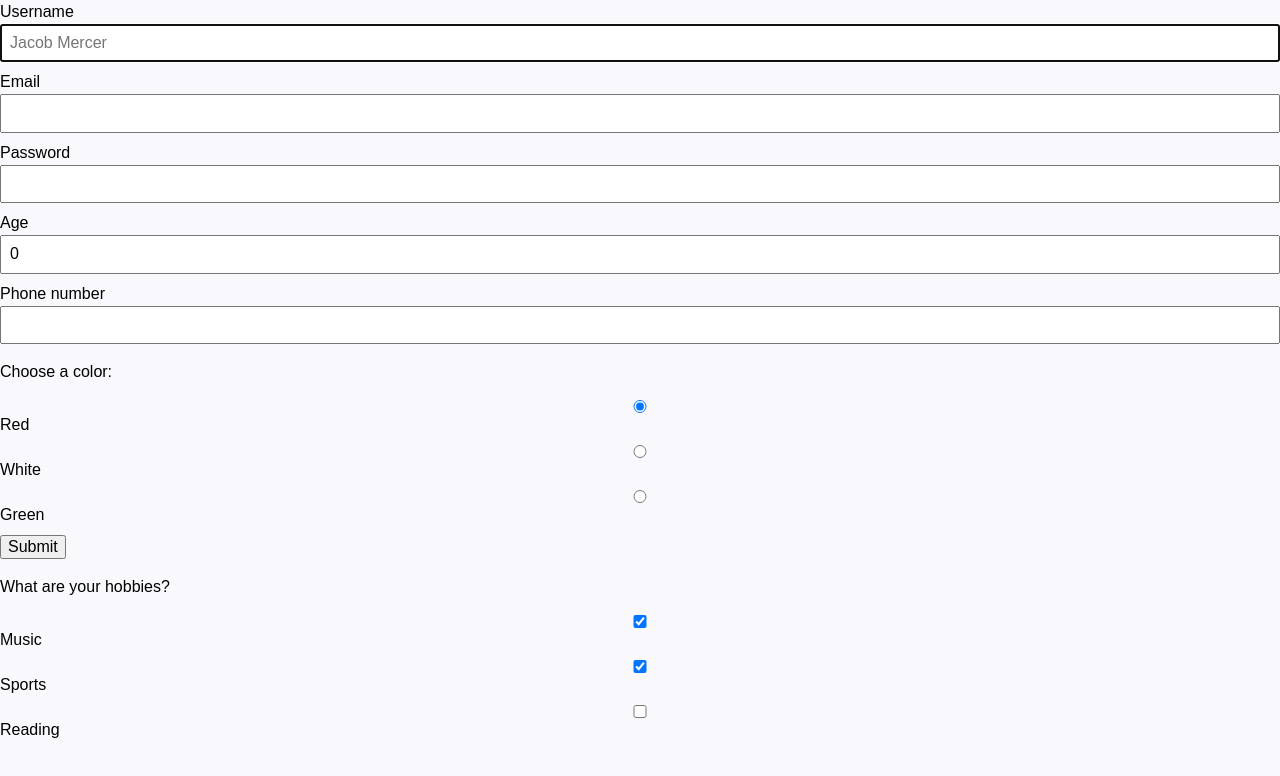
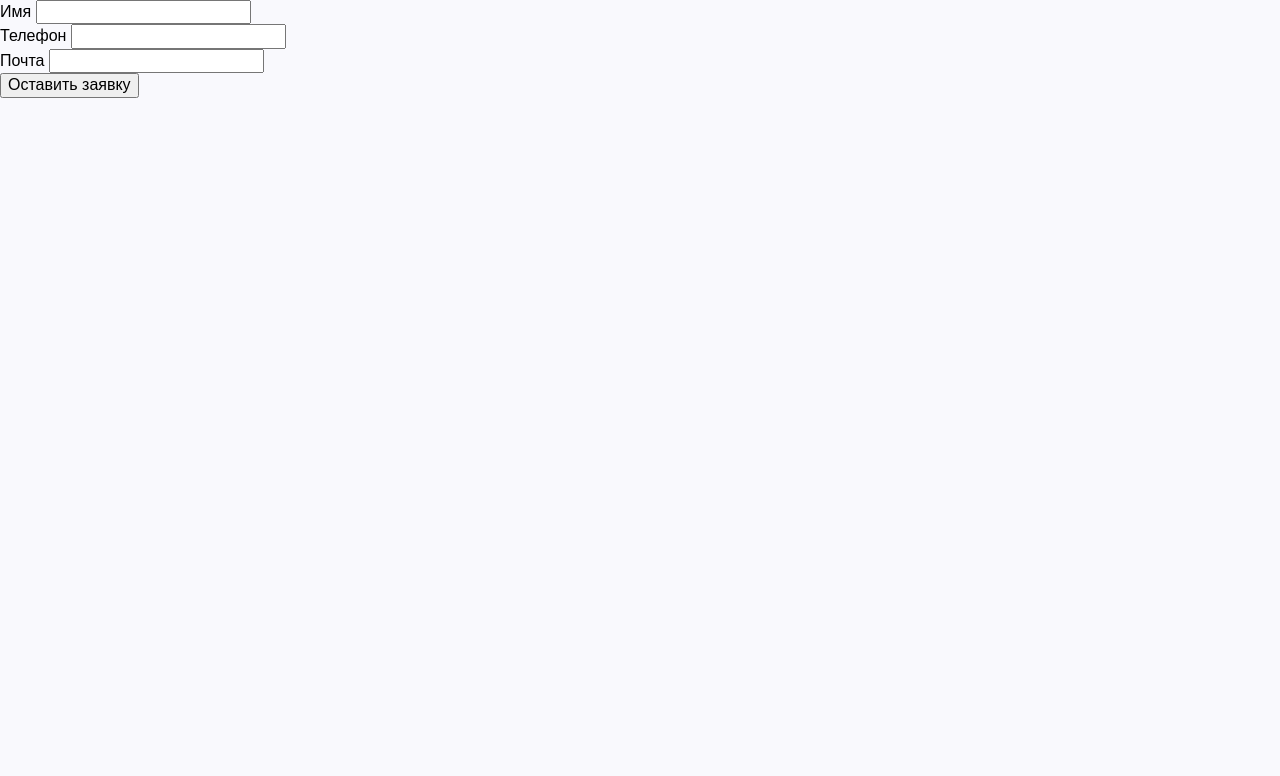
Before and after one commit to Nechuhaev/trenirovki, a plain HTML site: page index.html in a window 1280 px wide. Drawn offline with nearby package versions, Linux system fonts and the light colour scheme.

Commit message:
Тренировка по формам

```diff
--- a/css/style.css
+++ b/css/style.css
@@ -9,12 +9,9 @@ body {
 }
 
 input {
-    padding: 8px;
-    font-family: inherit;
+
 }
 
 label {
-    display: flex;
-    flex-direction: column;
-    margin-bottom: 8px;
+
 }
--- a/index.html
+++ b/index.html
@@ -9,60 +9,19 @@
     <link rel="stylesheet" href="./css/style.css">
 </head>
 <body>
-<div class="forms">
-<form>
-    <label>
-        Username
-        <input type="text" name="username" placeholder="Jacob Mercer" autofocus />
-    </label>
-    <label>
-        Email
-        <input type="email" name="email" />
-    </label>
-    <label>
-        Password
-        <input type="password" name="password" minlength="5" maxlength="12" />
-    </label>
-    <label>
-        Age
-        <input type="number" name="age" value="0" min="18" max="120" />
-    </label>
-    <label>
-        Phone number
-        <input type="tel" name="phone_number" />
-    </label>
 
-</form>
-<form>
-    <p>Choose a color:</p>
-    <label>
-        <input type="radio" name="color" value="red" checked />
-        Red
-    </label>
-    <label>
-        <input type="radio" name="color" value="white" />
-        White
-    </label>
-    <label>
-        <input type="radio" name="color" value="green" />
-        Green
-    </label>
-    <button type="submit">Submit</button>
-</form>
-<form>
-    <p>What are your hobbies?</p>
-    <label>
-        <input type="checkbox" name="hobby" value="music" checked />
-        Music
-    </label>
-    <label>
-        <input type="checkbox" name="hobby" value="sports" checked />
-        Sports
-    </label>
-    <label>
-        <input type="checkbox" name="hobby" value="reading" />
-        Reading
-    </label>
+<form class="js-speaker-form">
+    <label for="Name">Имя</label>
+    <input type="text" name="name" id="name">
+<br/>
+    <label for="tel">Телефон</label>
+    <input type="tel" name="tel" id="tel">
+<br />
+    <label for="mail">Почта</label>
+    <input type="email" name="mail" id="mail">
+<br />
+    <button type="submit">Оставить заявку</button>
+
 </form>
 
 
```
